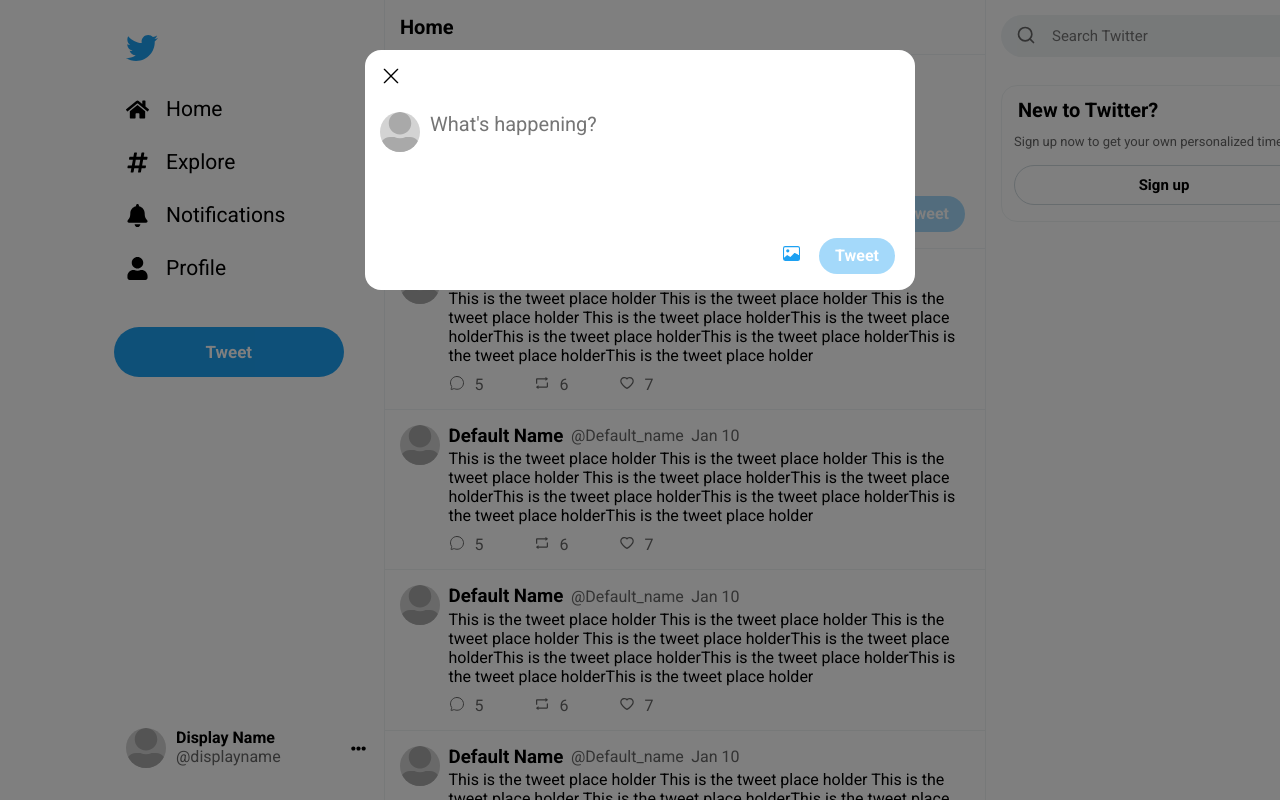
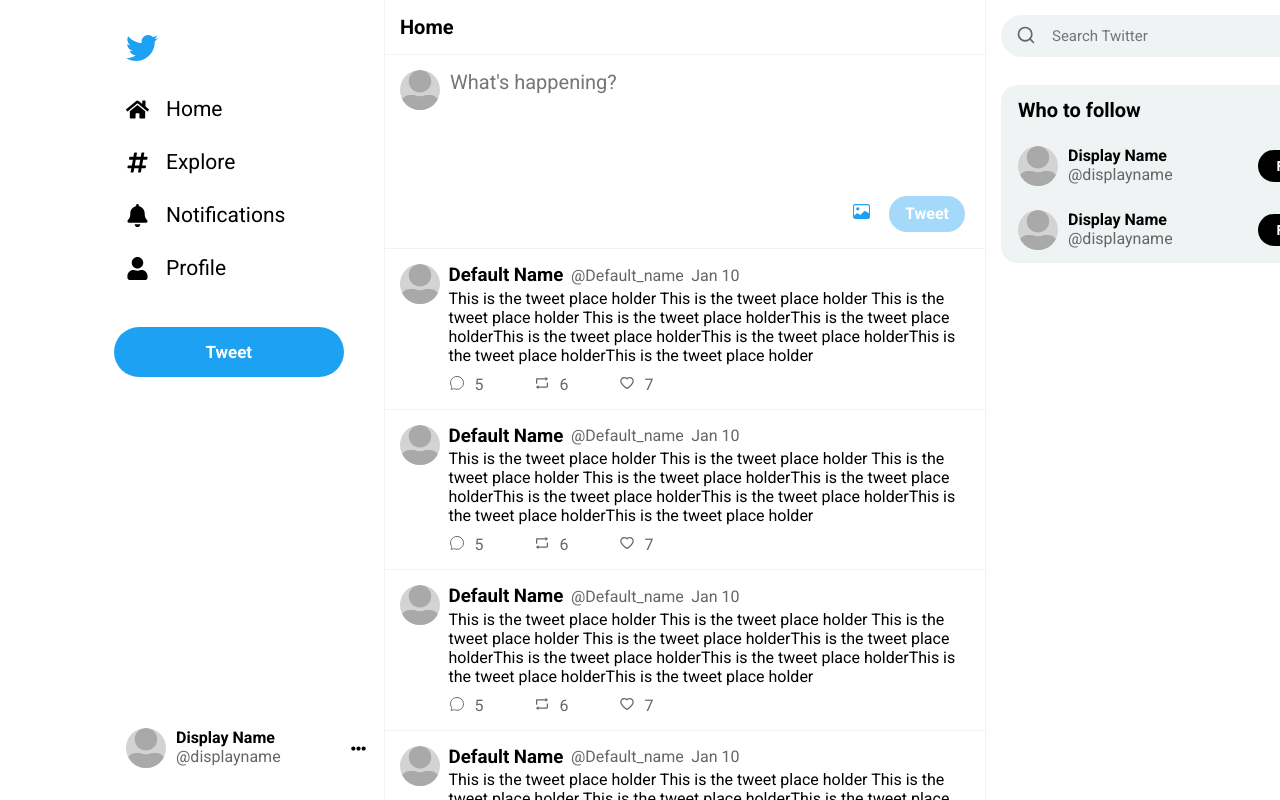
Before and after one commit to victavila/twitter-clone, a React (Create React App) app: page / in a window 1280 px wide. Shown: the top 800 px of the page. Built offline with nearby package versions, Linux system fonts and the light colour scheme.

Commit message:
Created suggested follow card component

```diff
--- a/src/App.tsx
+++ b/src/App.tsx
@@ -1,6 +1,4 @@
 import React from 'react';
-import LogInModal from './components/LogInModal';
-import TweetModal from './components/TweetModal';
 import Home from './pages/Home';
 
 
@@ -8,8 +6,6 @@
   return (
     <div className="App">
       <Home />
-      <TweetModal />
-      {true ? <></>: <LogInModal />}
     </div>
   );
 }
--- /dev/null
+++ b/src/components/FollowCard.tsx
@@ -0,0 +1,34 @@
+import { FaUserAlt } from "react-icons/fa";
+import "../styles/FollowCard.css";
+
+const FollowCard = () => {
+  return (
+    <div className="follow__card">
+      <h3>Who to follow</h3>
+      <div className="follow__profiles">
+      <div className="follow__profile">
+          <div>
+            <FaUserAlt className="profile__icon"></FaUserAlt>
+            <div className="profile__info">
+              <h4>Display Name</h4>
+              <p>@displayname</p>
+            </div>
+          </div>
+          <button className="">Follow</button>
+        </div>
+        <div className="follow__profile">
+          <div>
+            <FaUserAlt className="profile__icon"></FaUserAlt>
+            <div className="profile__info">
+              <h4>Display Name</h4>
+              <p>@displayname</p>
+            </div>
+          </div>
+          <button className="">Follow</button>
+        </div>
+      </div>
+    </div>
+  )
+};
+
+export default FollowCard;
--- a/src/pages/Home.tsx
+++ b/src/pages/Home.tsx
@@ -1,6 +1,6 @@
+import FollowCard from "../components/FollowCard";
 import Header from "../components/Header";
 import SearchBar from "../components/SearchBar";
-import SignUpCard from "../components/SignUpCard";
 import Timeline from "../components/Timeline";
 import TweetForm from "../components/TweetForm";
 import "../styles/Page.css";
@@ -19,7 +19,7 @@
         </div>
         <div className="main__end">
           <SearchBar />
-          <SignUpCard />
+          <FollowCard />
         </div>
       </main>
     </div>
--- /dev/null
+++ b/src/styles/FollowCard.css
@@ -0,0 +1,44 @@
+.follow__card {
+  border: 1px solid var(--light-gray);
+  border-radius: 16px;
+  width: 350px;
+  grid-column: 2 / 3;
+  grid-row: 1 / 3;
+  align-self: start;
+  margin: 15px;
+  background-color: var(--light-gray);
+}
+
+.follow__card > h3 {
+  font-size: 20px;
+  font-weight: 700;
+  padding: 12px 16px;
+}
+
+.follow__profile {
+  padding: 12px 16px;
+  display: flex;
+  align-items: center;
+  justify-content: space-between;
+}
+
+.follow__profile > div:first-child {
+  display: flex;
+  gap: 10px;
+}
+
+.profile__info > p {
+  color: var(--gray);
+}
+
+.follow__profile > button {
+  cursor: pointer;
+  border: none;
+  border-radius: 9999px;
+  width: 78px;
+  height: 32px;
+  font-size: 14px;
+  font-weight: 700;
+  color: #fff;
+  background-color: #000000;
+}
```
